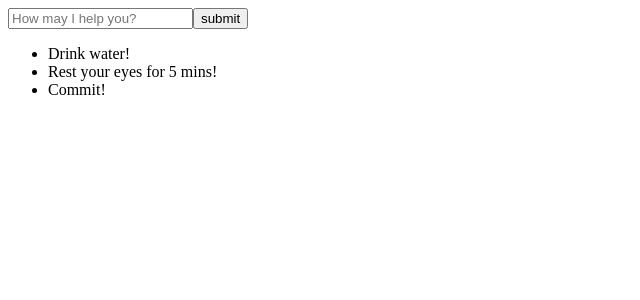
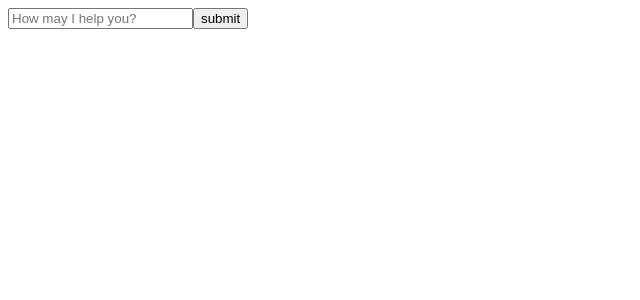
Before and after one commit to nrrs/remindr, a React app: page / in a window 1280 px wide. Shown: the top 300 px of the page, without its empty margins (0-640 px from the left). Built offline with nearby package versions, Linux system fonts and the light colour scheme; the HTML template or start-up script is replaced by a standard one.

Commit message:
Test chrome storage

```diff
--- a/js/Add.jsx
+++ b/js/Add.jsx
@@ -13,33 +13,41 @@ class Add extends Component {
             }
         };
 
-        this._handleSubmit = this._handleSubmit.bind(this);
-        this._handleChange = this._handleChange.bind(this);
+        this._submit = this._submit.bind(this);
+        this._update = this._update.bind(this);
     }
 
-    _handleChange(id) {
-        console.log(event);
-        return (e) => {
-            this.setState({
-              reminder: {
-                [id]: e.currentTarget.value
-              }
+    _update(field) {
+        return e => this.setState({
+            reminder: { [field]: e.currentTarget.value }
+        });
+    }
+
+    _submit() {
+        var reminder = this.state.reminder;
+
+        chrome.storage.local.get('reminders', obj => {
+          let store = obj;
+
+          if (store.hasOwnProperty("reminders")) {
+            console.log("store exists");
+            console.log(store.reminders);
+            store.reminders.push(reminder);
+            console.log('store: ', store);
+
+            chrome.storage.local.set({'reminders': store.reminders}, function() {
+              console.log("chrome.storage.sync.set");
+            //   alert(`Reminder ${reminder.alert}  Set`);
             });
 
-            console.log(this.state.reminder.alert);
-        };
+          }
 
-    }
 
-    _handleSubmit(e) {
-        var reminder = this.state.reminder;
+        });
 
         console.log(reminder);
 
-        chrome.storage.local.set(reminder, function() {
-            console.log('chrome.storage.sync.set');
-            alert(`Reminder ${reminder.alert}  Set`);
-        });
+
     }
 
     render() {
@@ -48,9 +56,9 @@ class Add extends Component {
                 <input id="alert"
                     type="text"
                     placeholder="How may I help you?"
-                    onChange={this._handleChange('alert')}
+                    onChange={this._update('alert')}
                     />
-                <button onClick={this._handleSubmit}>submit</button>
+                <button onClick={this._submit}>submit</button>
             </div>
         );
     }
--- a/js/App.jsx
+++ b/js/App.jsx
@@ -2,6 +2,11 @@ import React from 'react';
 
 import List from './list';
 import Add from './add';
+
+// chrome.storage.local.set({ reminders: [] }, function() {
+//   console.log("chrome.storage.sync.set");
+//   //   alert(`Reminder ${reminder.alert}  Set`);
+// });
 
 const App = () => {
   return(
--- a/js/List.jsx
+++ b/js/List.jsx
@@ -3,38 +3,36 @@ import moment from 'moment';
 
 import ListItem from './ListItem';
 
-
 class List extends React.Component {
     constructor(props) {
         super(props);
-
-        console.log(chrome.storage);
-
         this.state = {
             title: "",
-            reminders: [
-                {
-                    id: 1,
-                    alert: 'Drink water!',
-                    reoccur: true,
-                    frequency: 'Every 3 Hours',
-                    onDate: false
-                },
-                {
-                    id: 2,
-                    alert: 'Rest your eyes for 5 mins!',
-                    reoccur: true,
-                    frequency: 'Every Hour',
-                    onDate: false
-                },
-                {
-                    id: 3,
-                    alert: 'Commit!',
-                    reoccur: false,
-                    frequency: null,
-                    onDate: moment(Date.now()).format("MMM Do YY")
-                }
-            ]
+            reminders: []
+            // reminders: chrome.storage.local.get('reminders', function(obj, i) { return obj; })
+            // reminders: [
+            //     {
+            //         id: 1,
+            //         alert: 'Drink water!',
+            //         reoccur: true,
+            //         frequency: 'Every 3 Hours',
+            //         onDate: false
+            //     },
+            //     {
+            //         id: 2,
+            //         alert: 'Rest your eyes for 5 mins!',
+            //         reoccur: true,
+            //         frequency: 'Every Hour',
+            //         onDate: false
+            //     },
+            //     {
+            //         id: 3,
+            //         alert: 'Commit!',
+            //         reoccur: false,
+            //         frequency: null,
+            //         onDate: moment(Date.now()).format("MMM Do YY")
+            //     }
+            // ]
         };
     }
 
@@ -42,10 +40,44 @@ class List extends React.Component {
         // this.setState({
         //     reminders: chrome.storage.local.get('reminders')
         // });
+
+        // let store = {};
+
+        // let b = new Promise( function(res, rej) {
+        //     chrome.storage.local.get(null, obj => {
+        //         console.log(obj)
+        //         store = obj;
+        //     });
+        // });
+        // console.log(store);
+        // console.log(b);
+        // b.then( console.log(store, 'test') );
+        // b.then( (res) => console.log(store, 'test') );
+        chrome.storage.local.get(null, obj => {
+          let store = obj;
+
+          if (store.hasOwnProperty("reminders")) {
+            console.log("store exists");
+            console.log(store.reminders);
+            this.setState({
+                reminders: store.reminders
+            });
+          } else {
+            console.log("no store");
+            chrome.storage.local.set({ reminders: [] }, function() {
+              console.log("chrome.storage.sync.set");
+              //   alert(`Reminder ${reminder.alert}  Set`);
+            });
+          }
+        });
+
+
     }
 
     render() {
         const { reminders } = this.state;
+
+
         return (
             <ul id="reminders">
                 { reminders.map((el, i) => <ListItem key={i} reminder={el} />) }
```
